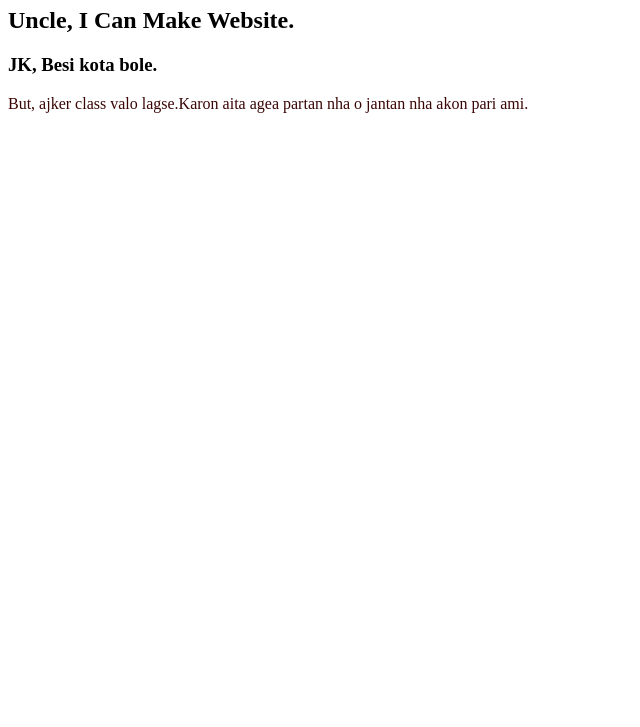
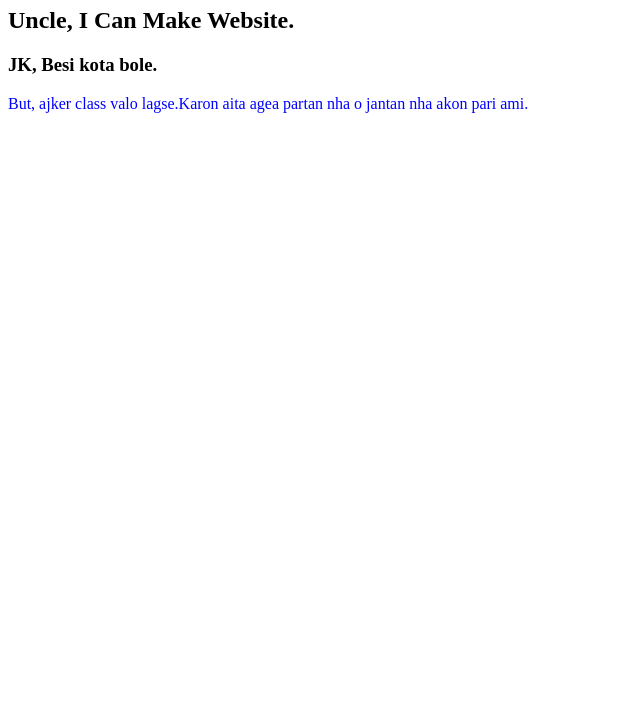
Before and after one commit to iffarurrahat/my-thred-repo, a plain HTML site: page index.htm in a window 1280 px wide. Shown: the part 73-800 px from the top of the page, without its empty margins (0-640 px from the left). Drawn offline with Linux system fonts and the light colour scheme.

Commit message:
Color Blue

```diff
--- a/style.css
+++ b/style.css
@@ -1,3 +1,3 @@
 p{
-    color: #3a0505;
+    color: blue;
 }
```
